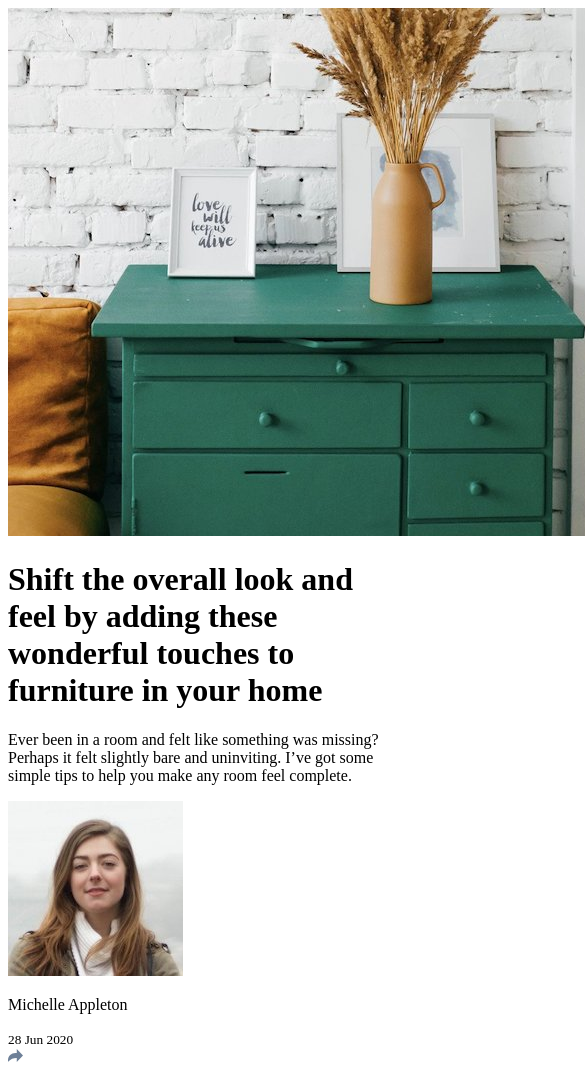
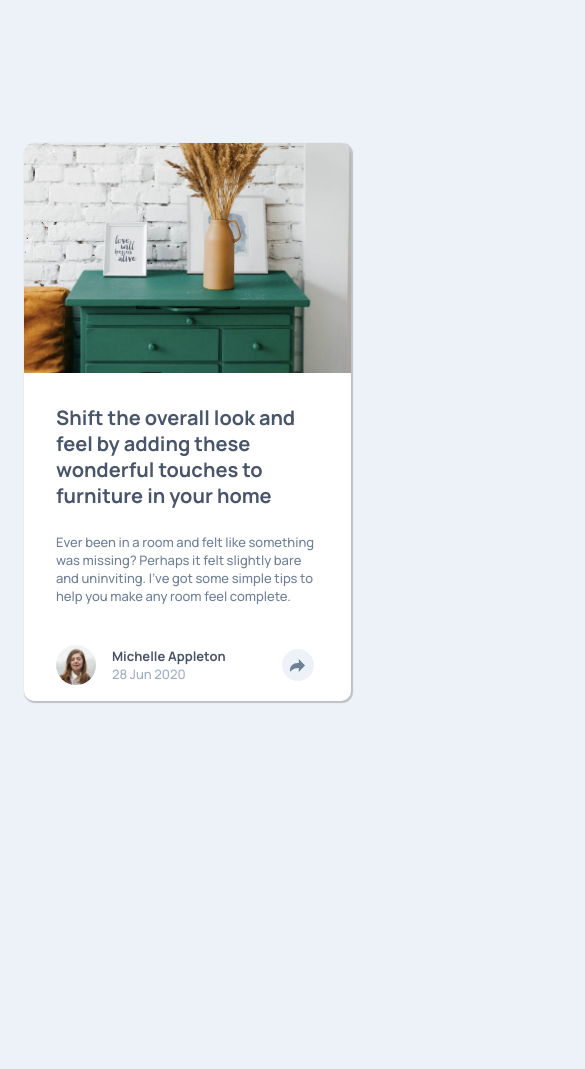
Before and after one commit to joaofsds/article-preview-component, a plain HTML site: page index.html in a window 390 px wide. Shown: the top 1069 px of the page, 585 px wide, since content can reach past the window. After the commit the page ends 844 px from the top, so only its background shows below. Drawn offline with Linux system fonts and the light colour scheme.

Commit message:
mobile style finalized, missing media div creation and logic adjustment

```diff
--- a/index.html
+++ b/index.html
@@ -16,31 +16,39 @@
       href="https://fonts.googleapis.com/css2?family=Manrope:wght@200..800&family=Poppins:ital,wght@0,100;0,200;0,300;0,400;0,500;0,600;0,700;0,800;0,900;1,100;1,200;1,300;1,400;1,500;1,600;1,700;1,800;1,900&display=swap"
       rel="stylesheet"
     />
+    <link rel="stylesheet" href="./style.css" />
     <title>Frontend Mentor | Article preview component</title>
   </head>
   <body>
-    <main>
-      <img src="./images/drawers.jpg" alt="" srcset="" />
-      <h1>
+    <main class="container">
+      <div class="image-drawer"></div>
+      <h1 class="text-preset-1-bold title">
         Shift the overall look and feel by adding these wonderful touches to
         furniture in your home
       </h1>
-      <p>
+      <p class="text text-preset-2-medium">
         Ever been in a room and felt like something was missing? Perhaps it felt
         slightly bare and uninviting. I’ve got some simple tips to help you make
         any room feel complete.
       </p>
-      <section>
+      <section class="container-author" id="section-author">
         <img
           src="./images/avatar-michelle.jpg"
           alt="Michelle Appleton picture"
+          class="image-author"
         />
-        <p>Michelle Appleton</p>
-        <small>28 Jun 2020</small>
-        <div>
-          <img src="./images/icon-share.svg" alt="" />
+        <p class="text-preset-2-bold author">
+          Michelle Appleton <br /><small
+            class="text-preset-2-medium publish-date"
+            >28 Jun 2020</small
+          >
+        </p>
+        <div class="share-button">
+          <img src="./images/icon-share.svg" alt="Share icon" />
         </div>
       </section>
     </main>
+
+    <script src="./script.js"></script>
   </body>
 </html>
--- /dev/null
+++ b/script.js
@@ -0,0 +1,7 @@
+const sharebtn = document.querySelector(".share-button");
+const sectionAuthor = document.getElementById("section-author");
+
+sharebtn.addEventListener("click", function () {
+  sectionAuthor.remove();
+  console.log("now include the other div");
+});
--- a/style.css
+++ b/style.css
@@ -58,3 +58,78 @@
   line-height: 140%;
   letter-spacing: 25%;
 }
+
+body {
+  display: flex;
+  height: 100vh;
+  align-self: center;
+  background: var(--grey-200);
+}
+
+.container {
+  margin: var(--scp-300-24px);
+  align-self: center;
+  justify-self: center;
+  max-width: 327px;
+  min-height: 538px;
+  background: var(--white);
+  border-radius: 10px;
+  overflow: hidden;
+  box-shadow: 1px 1px 1px 1px rgba(0, 0, 0, 0.2);
+}
+
+.image-drawer {
+  background-image: url(./images/drawers.jpg);
+  width: 100%;
+  height: 230px;
+  background-size: cover;
+  margin-bottom: var(--scp-400-32px);
+}
+
+.title {
+  color: var(--grey-900);
+  padding: 0 var(--scp-400-32px) var(--scp-300-24px);
+}
+
+.text {
+  color: var(--grey-500);
+  padding: 0 var(--scp-400-32px) var(--scp-500-40px);
+}
+
+.container-author {
+  display: flex;
+  align-items: center;
+  padding: 0 var(--scp-400-32px) var(--scp-200-16px);
+}
+
+.image-author {
+  width: 40px;
+  height: 40px;
+  border-radius: 50%;
+  margin-right: var(--scp-200-16px);
+}
+
+.author {
+  color: var(--grey-900);
+  margin-right: var(--scp-700-48px);
+}
+
+.publish-date {
+  color: var(--grey-400);
+}
+
+.share-button {
+  display: flex;
+  align-items: center;
+  justify-items: center;
+  align-content: center;
+  justify-content: center;
+  width: 32px;
+  height: 32px;
+  border-radius: 50%;
+  background-color: var(--grey-200);
+}
+
+.share-button:hover {
+  cursor: pointer;
+}
```
